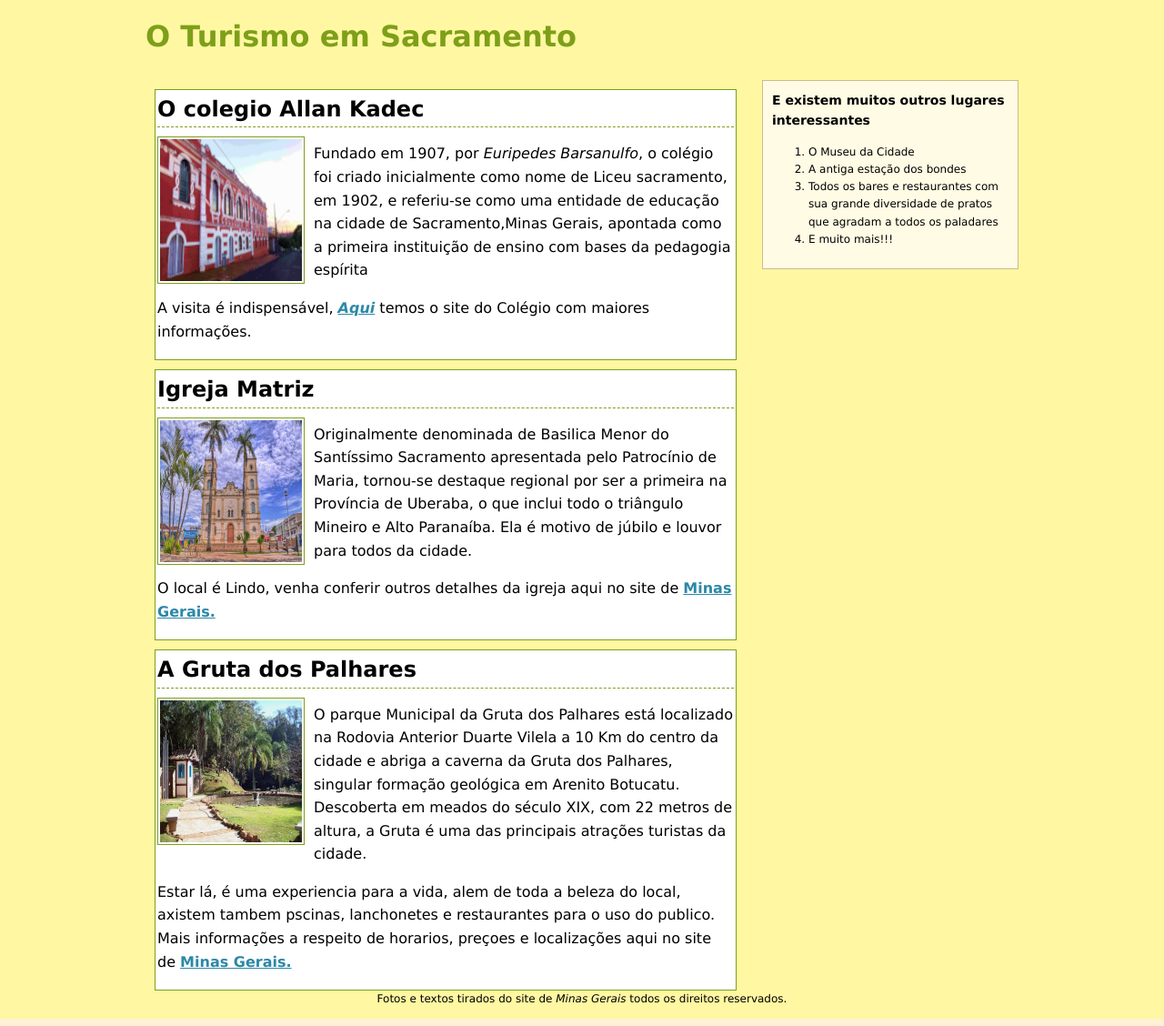
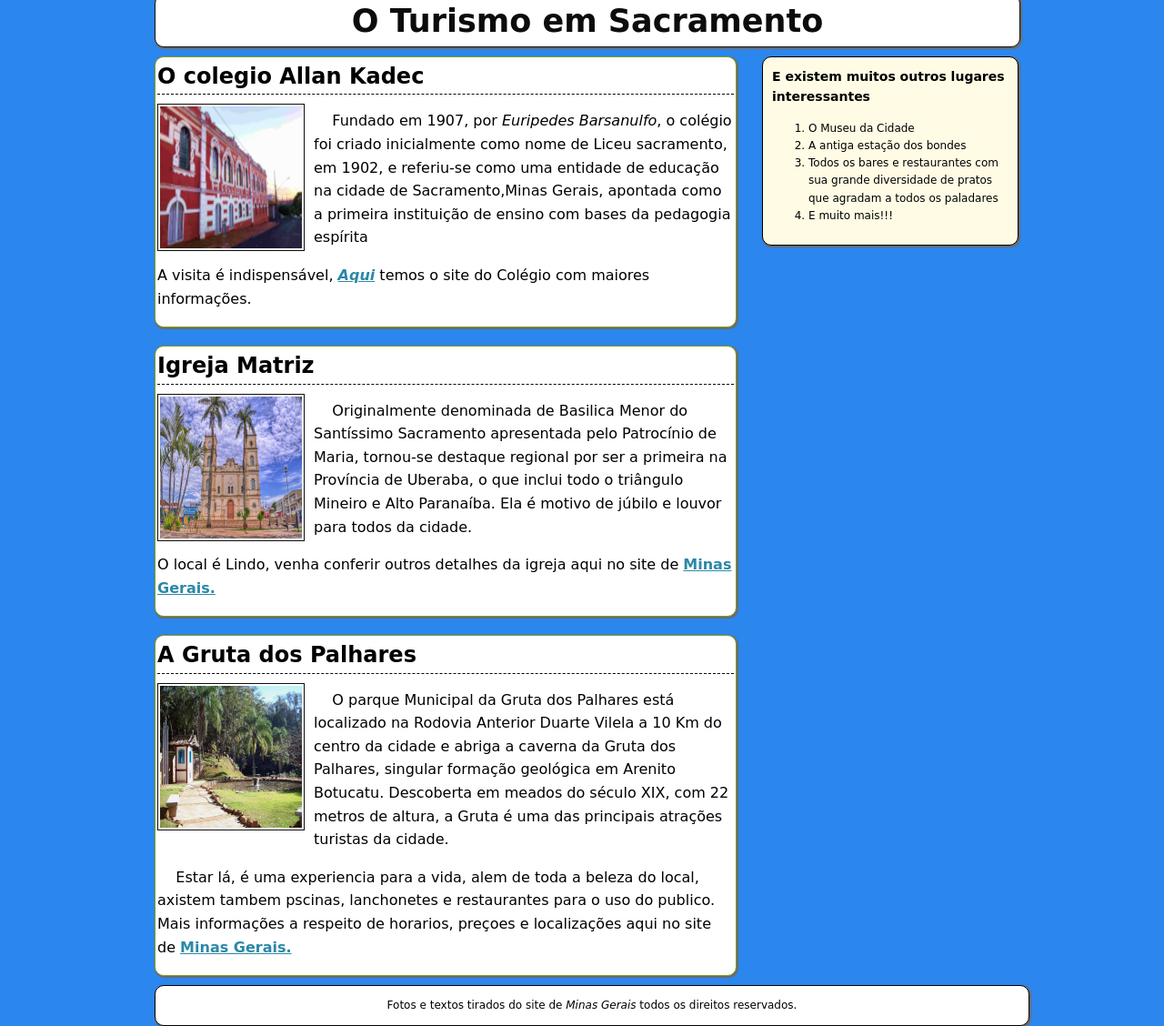
Before and after one commit to eu-waliston/Projeto-X, a plain HTML site: page index.html in a window 1280 px wide. Shown: the part 6-1134 px from the top of the page at 91% size. Drawn offline with nearby package versions, Linux system fonts and the light colour scheme.

Commit message:
atualizando algumas coisas

```diff
--- a/index.html
+++ b/index.html
@@ -17,14 +17,14 @@
 
             <header>
             <h1><a href=''>O Turismo em  Sacramento</a></h1>
-        </header>
+            </header>
 
 
-            <div class="places">
+            <article>
                 <div class="place">
                     <h2>O colegio Allan Kadec</h2>
                     <img src="imagens/Colégio.jpg" alt="Vista láteral do colégio Allan Kardec Foto By Waliston">
-                    <p>Fundado em 1907, por <em>Euripedes Barsanulfo</em>, o colégio foi criado inicialmente como nome de Liceu sacramento, em 1902, e referiu-se como uma entidade de educação na cidade de Sacramento,Minas Gerais, apontada como a primeira instituição de ensino com bases da pedagogia espírita</p>
+                    <p> &nbsp;&nbsp;&nbsp; Fundado em 1907, por <em>Euripedes Barsanulfo</em>, o colégio foi criado inicialmente como nome de Liceu sacramento, em 1902, e referiu-se como uma entidade de educação na cidade de Sacramento,Minas Gerais, apontada como a primeira instituição de ensino com bases da pedagogia espírita</p>
                     <p>A visita é indispensável, <a href="https://www.cak.org.br" target="_blank"><em>Aqui</a></em> temos o site do Colégio com maiores informações.</p>
                     <div class="clear"></div>
                 </div>
@@ -32,7 +32,7 @@
                 <div class="place">
                     <h2>Igreja Matriz</h2>
                     <img src="imagens/Igreja.jpg" alt="Vista frontal da Igreja Matriz Foto By Anonimo">
-                    <p>Originalmente denominada de Basilica Menor do Santíssimo Sacramento apresentada pelo Patrocínio de Maria, tornou-se destaque regional por ser a primeira na Província de Uberaba, o que inclui todo o triângulo Mineiro e Alto Paranaíba. Ela é motivo de júbilo e louvor para todos da cidade.</p>
+                    <p> &nbsp;&nbsp;&nbsp;  Originalmente denominada de Basilica Menor do Santíssimo Sacramento apresentada pelo Patrocínio de Maria, tornou-se destaque regional por ser a primeira na Província de Uberaba, o que inclui todo o triângulo Mineiro e Alto Paranaíba. Ela é motivo de júbilo e louvor para todos da cidade.</p>
                     <p>O local é Lindo, venha conferir outros detalhes da igreja aqui no site de <a href="https://www.minasgerais.com.br/pt/atracoes/sacramento/igreja-matriz-14" target="_blank">Minas Gerais.</a></p>
                     <div class="clear"></div>
                 </div>
@@ -40,14 +40,14 @@
                 <div class="place">
                     <h2>A Gruta dos Palhares</h2>
                     <img src="imagens/Gruta.jpg" alt="A gruta dos palhares, foto de desconhecido">
-                    <p>O parque Municipal da Gruta dos Palhares está localizado na Rodovia Anterior Duarte Vilela a 10 Km do centro da cidade e abriga a caverna da Gruta dos Palhares, singular formação geológica em Arenito Botucatu. Descoberta em meados do século XIX, com 22 metros de altura, a Gruta é uma das principais atrações turistas da cidade.</p>
-                    <p>Estar lá, é uma experiencia para a vida, alem de toda a beleza do local, axistem tambem pscinas, lanchonetes e restaurantes para o uso do publico. Mais informações a respeito de horarios, preçoes e localizações aqui no site de <a href="https://www.minasgerais.com.br/pt/atracoes/sacramento/gruta-dos-palhares">Minas Gerais.</a></p>
+                    <p> &nbsp;&nbsp;&nbsp; O parque Municipal da Gruta dos Palhares está localizado na Rodovia Anterior Duarte Vilela a 10 Km do centro da cidade e abriga a caverna da Gruta dos Palhares, singular formação geológica em Arenito Botucatu. Descoberta em meados do século XIX, com 22 metros de altura, a Gruta é uma das principais atrações turistas da cidade.</p>
+                    <p> &nbsp;&nbsp;&nbsp; Estar lá, é uma experiencia para a vida, alem de toda a beleza do local, axistem tambem pscinas, lanchonetes e restaurantes para o uso do publico. Mais informações a respeito de horarios, preçoes e localizações aqui no site de <a href="https://www.minasgerais.com.br/pt/atracoes/sacramento/gruta-dos-palhares">Minas Gerais.</a></p>
                     <div class="clear"></div>
                 </div>
 
-            </div>
+            </article>
 
-            <div class="sidenote">
+            <aside>
                 <h3>E existem muitos outros lugares interessantes</h3>
                 <ol>
                     <li>O Museu da Cidade</li>
@@ -55,12 +55,12 @@
                     <li>Todos os bares e restaurantes com sua grande diversidade de pratos que agradam a todos os paladares</li>
                     <li>E muito mais!!!</li>
                 </ol>
-            </div>
+            </aside>
 
 
-            <div class="footer clear">
+            <footer class="footer clear">
                 <p>Fotos e textos tirados do site de <em>Minas Gerais</em> todos os direitos reservados.</p>
-            </div>
+            </footer>
         </div>
 
 
--- a/styles.css
+++ b/styles.css
@@ -1,11 +1,13 @@
+
+
 .container {
     margin: 0 auto;
     width: 960px;
 }
 
 body {
-    background: #FFF1D6 url(Imagens/fundo.png);
-    font-family: "Lucida Grande", "Lucida Sans Unicode", Verdana, sans-serif;
+    background: #2b86ee ;
+    font-family: 'Girassol', cursive;
     line-height: 1.6;
 }
 
@@ -13,13 +15,15 @@ body {
     background-color: #FFF;
     border: 1px solid #CCC;
     border-color: #CCC #999 #999 #ccc;
-    border: 1px solid #ccc;
+    border: 1px solid rgb(8, 8, 8);
     margin-bottom: 20px;
     padding: 10px;
+    border-radius: 10px;
+    box-shadow: 1px 1px 1px 1px rgb(107, 106, 106);
 }
 
 .place h2 {
-    border-bottom: 1px dashed #7E9F19;
+    border-bottom: 1px dashed #020202;
     margin: 0;
 }
 
@@ -31,24 +35,24 @@ body {
 .place {
     border: 1px solid #7E9F19;
     float: left;
-    margin: 10px 10px 0;
+    margin: 10px 10px 10px 10px;
     padding: 2px;
 }
 
 .place img {
-    border: 1px solid #7E9F19;
+    border: 1px solid #0d0e0d;
     float: left;
     margin: 10px 10px 0 0;
     padding: 2px;
 }
 
 h1 a {
-    color: #7E9F19;
+    color: #0c0c0c;
     text-decoration: none;
 }
 
 h1 a:hover {
-    background-color: #7E9F19;
+    background-color: #9fa09d;
     color: #FFF;
 }
 
@@ -56,27 +60,52 @@ h1 a:hover {
     clear: both;
 }
 
-.footer {
+footer {
+    margin: 0px 0px 0px 10px;
     font-size: 12px;
     text-align: center;
+    border: 1px solid #020202;
+    width: 960px;
+    background-color: #FFF;
+    border-radius: 10px;
+    box-shadow: 1px 1px 1px 1px rgb(107, 106, 106) ;
+    font-family: 'Girassol', cursive;
+
 }
 
-.sidenote {
+aside {
+    margin-top: 10px;
     background-color: #FFFBE4;
-    border: 1px solid #C9BC8F;
+    border: 1px solid #000000;
     float: right;
     padding: 10px;
     width: 260px;
+    border-radius: 10px;
+    box-shadow: 1px 1px 1px 1px rgb(107, 106, 106);
+    font-family: 'Girassol', cursive;
 }
-.sidenote h3 {
+aside h3 {
     font-size: 14px;
     margin-top: 0;
 }
-.sidenote ol {
+aside ol {
     font-size: 12px;
 }
 
-.places {
+article {
     float: left;
     width: 660px;
 }
+
+header h1 {
+    margin: 0px 0px 0px 10px;
+    font-size: 35px;
+    text-align: center;
+    border: 1px solid #0e0e0d;
+    width: 950px;
+    position: relative;
+    background-color: #FFF;
+    border-radius: 10px;
+    box-shadow: 1px 1px 1px 1px rgb(107, 106, 106);
+    font-family:'Itim', cursive, sans-serif;
+}
```
